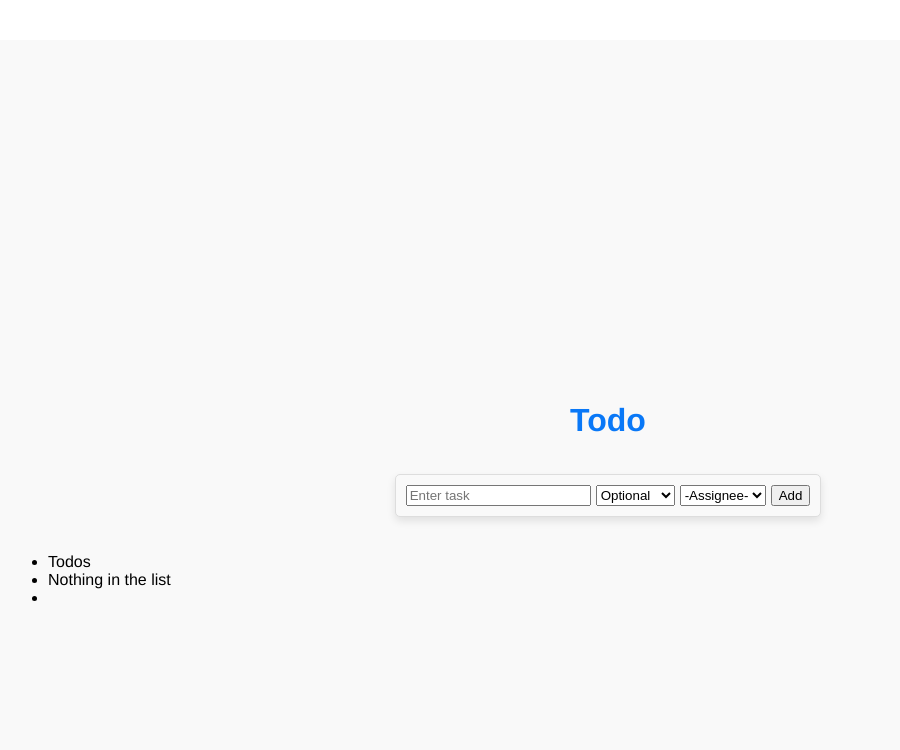
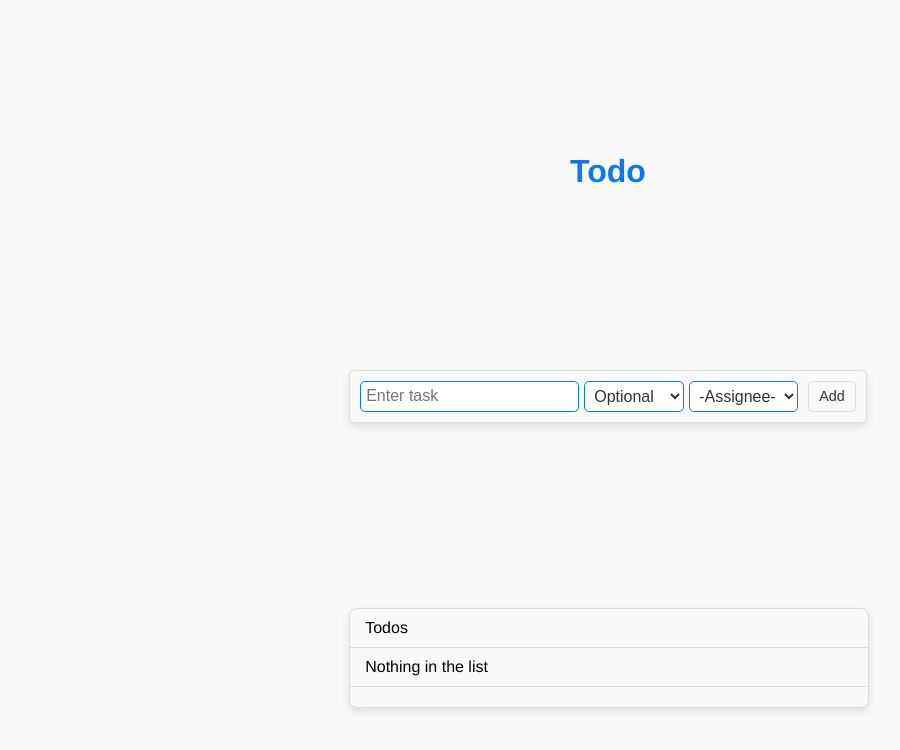
Before and after one commit to vishu2124/todos-vue, a Vue app: page / in a window 1280 px wide. Shown: the top 750 px of the page, without its empty margins (32-932 px from the left). Built offline with nearby package versions, Linux system fonts and the light colour scheme.

Commit message:
[vishu] - css update

```diff
--- a/src/assets/main.css
+++ b/src/assets/main.css
@@ -5,6 +5,7 @@
   --font-color: #333;
   --hover-bg: rgb(4, 120, 253);
 }
+
 #app {
   max-width: 1280px;
   margin: 40px auto;
@@ -44,3 +45,162 @@ form {
   max-height: 200px;
   overflow-y: auto;
 }
+
+input,
+select,
+button {
+  font-size: 1rem;
+  padding: 5px;
+  border: 1px solid var(--main-color);
+  border-radius: 5px;
+  background-color: white;
+  color: var(--font-color);
+  transition: 0.3s ease;
+}
+
+input:focus,
+select:focus {
+  border-color: var(--main-color);
+  box-shadow: 0px 0px 4px var(--main-color);
+  outline: none;
+}
+
+button {
+  border: 1px solid var(--main-color);
+  background-color: white;
+  color: var(--main-color);
+  border-radius: 5px;
+  cursor: pointer;
+  margin-left: 5px;
+  transition:
+    background-color 0.3s ease,
+    color 0.3s ease;
+}
+
+button:hover {
+  background-color: var(--main-color);
+  color: white;
+}
+
+button:active {
+  background-color: hsla(160, 100%, 30%, 1);
+  border-color: hsla(160, 100%, 30%, 1);
+}
+ul {
+  list-style: none;
+  padding: 0;
+  margin: 20px auto;
+  max-width: 600px;
+  border: 1px solid var(--border-color);
+  border-radius: 8px;
+  box-shadow: 0 4px 8px rgba(0, 0, 0, 0.1);
+  background-color: var(--main-bg);
+  width: 100%;
+  max-height: 300px;
+  overflow-y: auto;
+}
+
+li {
+  display: flex;
+  justify-content: space-between;
+  align-items: center;
+  padding: 10px 15px;
+  border-bottom: 1px solid var(--border-color);
+  gap: 10px;
+}
+
+li:last-child {
+  border-bottom: none;
+}
+
+span {
+  flex: 1;
+  font-size: 1rem;
+}
+
+.priority-badge {
+  display: inline-flex;
+  justify-content: center;
+  align-items: center;
+  padding: 3px 8px;
+  font-size: 0.75rem;
+  font-weight: bold;
+  border-radius: 10px;
+  color: white;
+  flex-shrink: 0;
+  min-width: 50px;
+  text-align: center;
+  text-transform: capitalize;
+}
+
+.priority-badge-critical {
+  background-color: rgb(255, 69, 58);
+}
+
+.priority-badge-moderate {
+  background-color: rgb(255, 159, 10);
+}
+
+.priority-badge-optional {
+  background-color: rgb(50, 215, 75);
+}
+
+button {
+  font-size: 0.9rem;
+  padding: 5px 10px;
+  border: 1px solid var(--border-color);
+  border-radius: 5px;
+  background-color: var(--main-bg);
+  color: var(--font-color);
+  cursor: pointer;
+  transition:
+    background-color 0.3s ease,
+    color 0.3s ease;
+}
+
+button:hover {
+  background-color: var(--border-color);
+  color: white;
+}
+
+.title-wrapper {
+  display: flex;
+  flex-direction: column;
+  flex: 2;
+}
+
+.assignee {
+  font-size: 0.9rem;
+  color: var(--font-color);
+  margin-top: 4px;
+  opacity: 0.8;
+}
+
+a,
+.green {
+  text-decoration: none;
+  color: var(--main-color);
+  padding: 3px;
+  transition:
+    background-color 0.4s ease,
+    color 0.4s ease;
+}
+
+a:hover {
+  background-color: var(--hover-bg);
+}
+
+@media (min-width: 1024px) {
+  body {
+    display: flex;
+    place-items: center;
+    margin: 0;
+    height: 100vh;
+    background-color: var(--main-bg);
+  }
+
+  #app {
+    display: grid;
+    place-items: center;
+  }
+}
```
